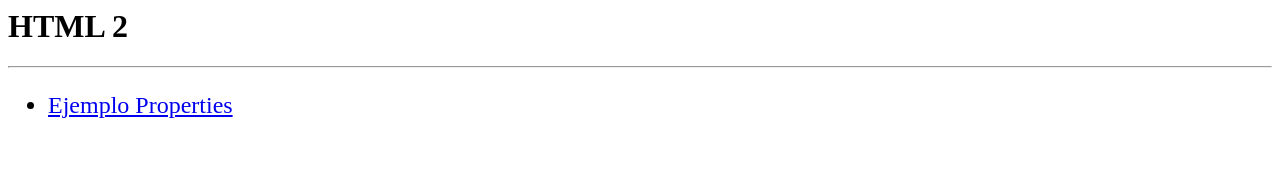
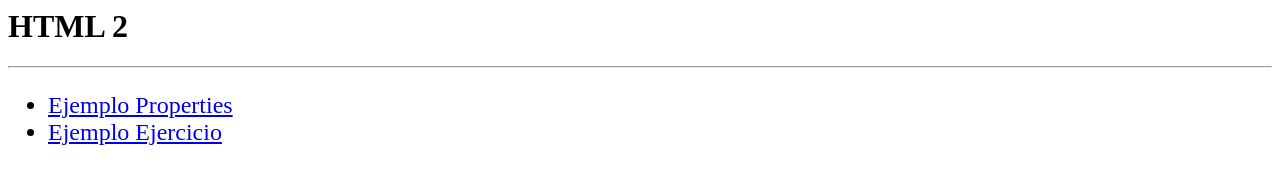
Before and after one commit to AntoniaPentaUC/AntoniaPentaUC.github.io, a plain HTML site: page html_2/html_2.html in a window 1280 px wide. Drawn offline with Linux system fonts and the light colour scheme.

Commit message:
ejemplo ejercicio

```diff
--- a/html_2/html_2.html
+++ b/html_2/html_2.html
@@ -16,5 +16,6 @@ HTML 2
 <hr>
 <ul style="font-size:150%;">
 	<li><a href="ejemplo_1.html" target=_blank> Ejemplo Properties </a></li>
+	<li><a href="ejemplo_ejercicio.html" target=_blank> Ejemplo Ejercicio </a></li>
 </ul>
 </body>
```
